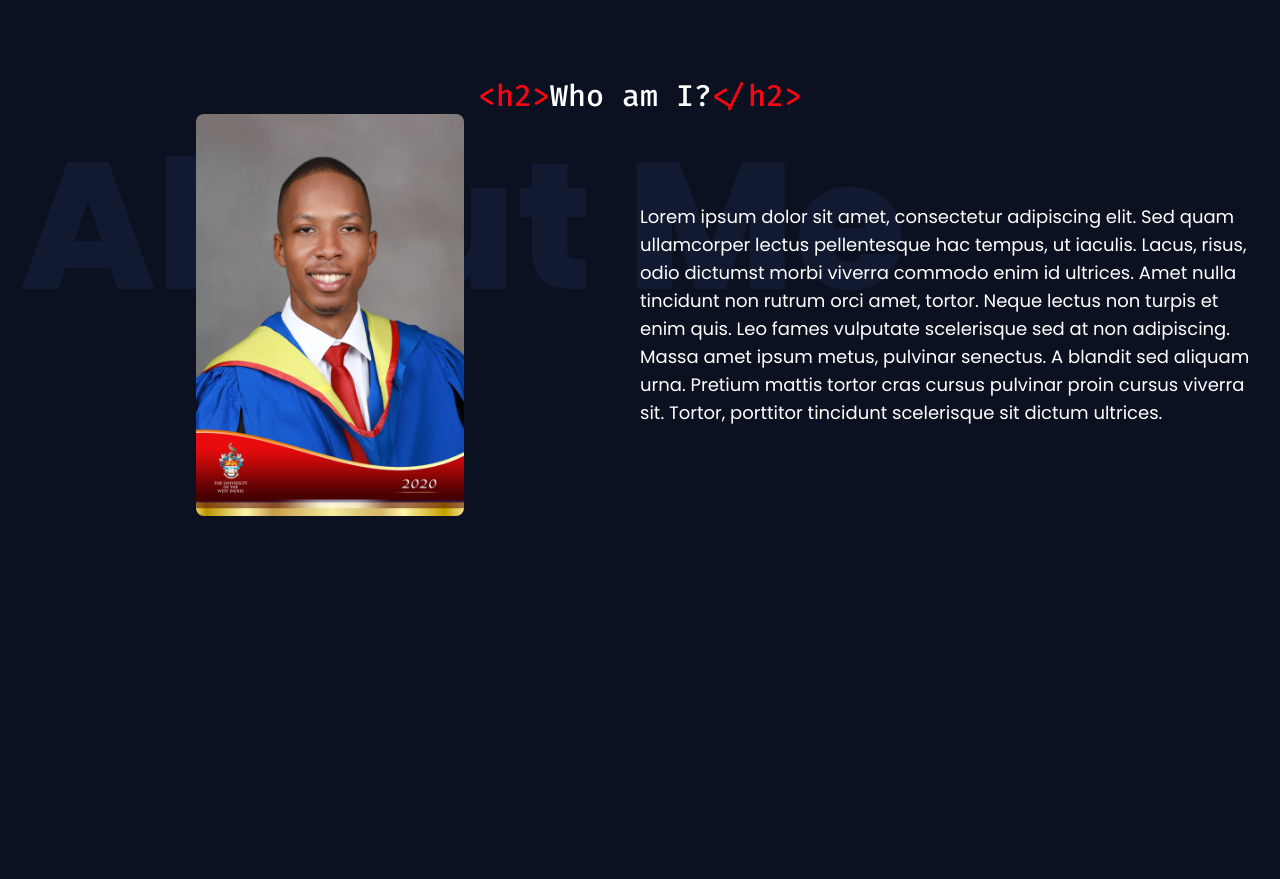
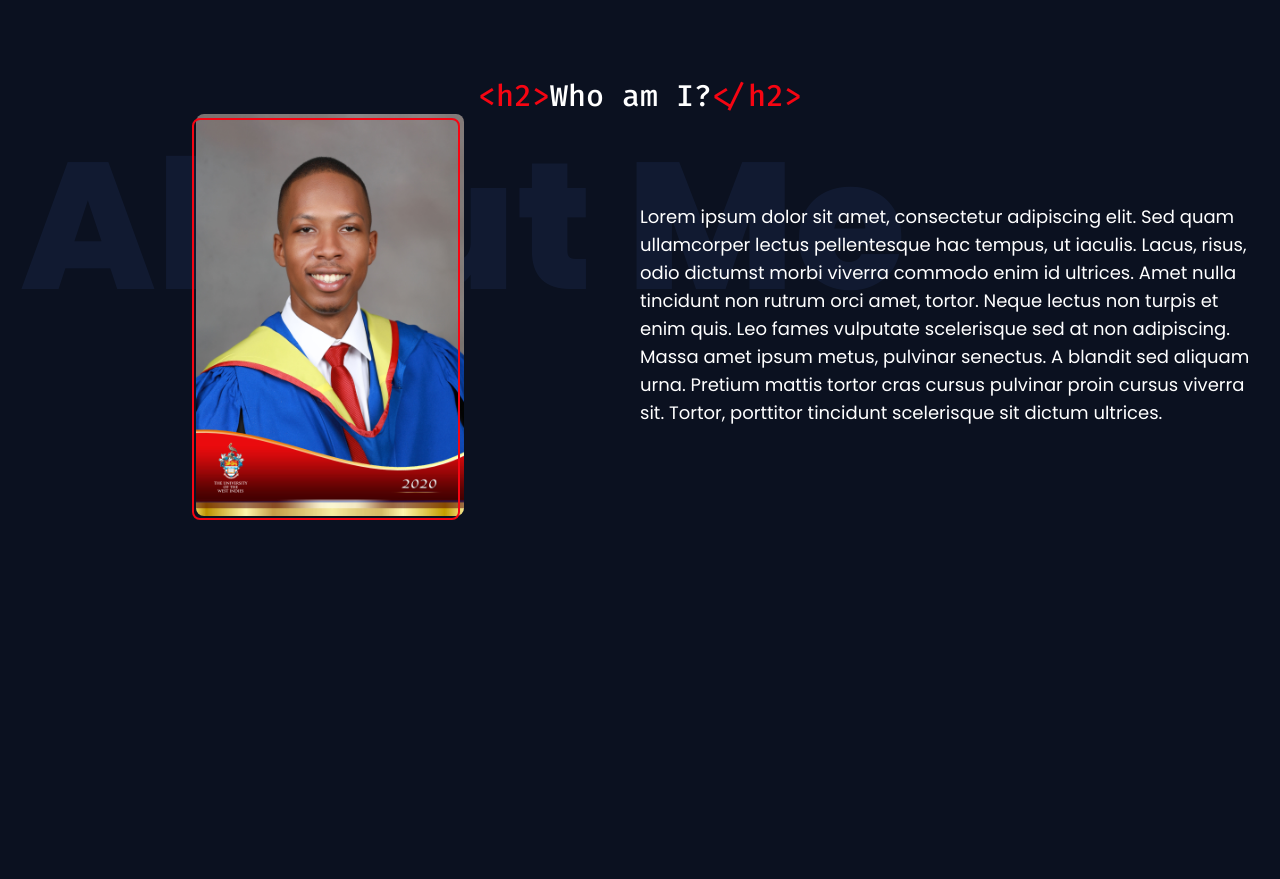
Before and after one commit to NathanDowner/personal-site, a React (Create React App) app: page / in a window 1280 px wide. Shown: the part 794-1673 px from the top of the page. Built offline with nearby package versions, Linux system fonts and the light colour scheme.

Commit message:
update portrait styling

```diff
--- a/src/components/AboutMeSection.tsx
+++ b/src/components/AboutMeSection.tsx
@@ -1,15 +1,11 @@
 import FullPageSection from './layout/FullPageSection';
-import portrait from '../assets/portrait.jpeg';
 
 const AboutMeSection = () => {
   return (
     <FullPageSection title="Who am I?" watermarkText="About Me">
       <div className="grid grid-cols-2 items-center">
-        <img
-          src={portrait}
-          alt="Portrait of Nathan Downer"
-          className="w-auto h-98 rounded-lg object-cover place-self-center relative test"
-        />
+        <div className="w-portrait h-portrait rounded-lg place-self-center bg-cover bg-portrait-img relative z-10 portrait" />
+
         <p className="max-w-prose text-lg">
           Lorem ipsum dolor sit amet, consectetur adipiscing elit. Sed quam
           ullamcorper lectus pellentesque hac tempus, ut iaculis. Lacus, risus,
--- a/src/index.css
+++ b/src/index.css
@@ -63,3 +63,8 @@
   filter: blur(3px);
   @apply absolute h-6 w-6 z-0 bg-red rounded-full transform top-1/2 -translate-y-1/2 left-1/2 -translate-x-1/2;
 }
+
+.portrait::before {
+  content: '';
+  @apply absolute top-0 left-0 w-full h-full transform -translate-x-1 translate-y-1 rounded-lg border-red border-2;
+}
--- a/tailwind.config.js
+++ b/tailwind.config.js
@@ -17,6 +17,7 @@ module.exports = {
     extend: {
       backgroundImage: {
         'landing-img': "url('/src/assets/landing-bg.png')",
+        'portrait-img': 'url(/src/assets/portrait.jpeg)',
       },
       backgroundPosition: {
         'right-4': 'center right -12rem',
@@ -25,7 +26,10 @@ module.exports = {
         huge: '180px',
       },
       height: {
-        98: '402px',
+        portrait: '402px',
+      },
+      width: {
+        portrait: '268px',
       },
       gridTemplateColumns: {
         'job-entry': '1fr auto 1fr',
```
